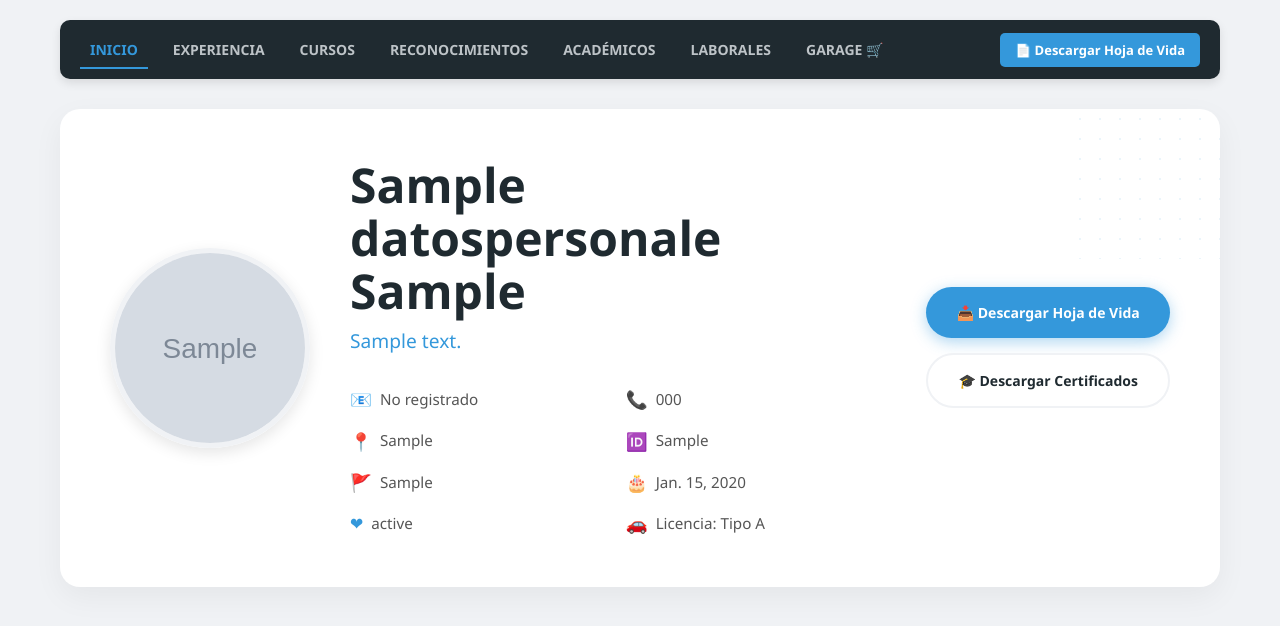
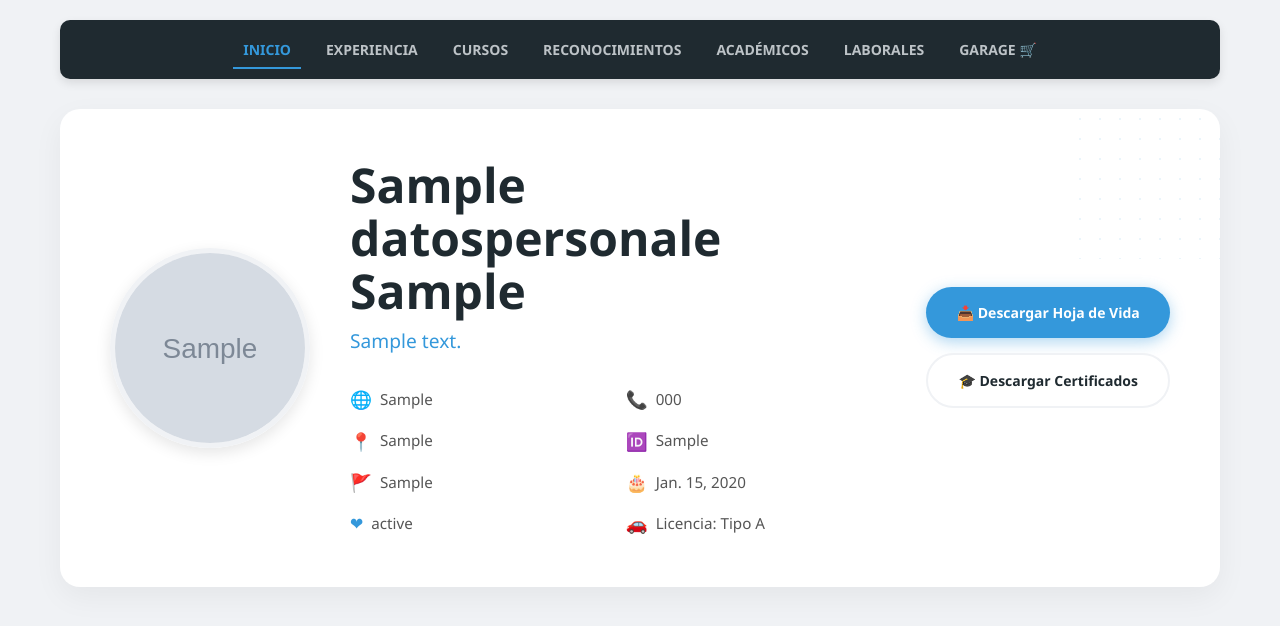
Before and after one commit to JeanCarpio/mi-cv-django, a Django app: page /hoja-de-vida/ in a window 1280 px wide. Shown: the top 626 px of the page. Run offline with Django 5.2, Linux system fonts and the light colour scheme; tables that the repository leaves empty hold one stand-in row (values such as "Sample post"); grey boxes marked "Sample" are stand-in pictures.

Commit message:
Diseño mejorado

```diff
--- a/cv/templates/cv/home.html
+++ b/cv/templates/cv/home.html
@@ -9,7 +9,7 @@
         padding: 15px 20px;
         border-radius: 10px;
         display: flex;
-        justify-content: space-between; /* Separa items a los extremos */
+        justify-content: center; /* Centrado completo ya que quitamos el botón derecho */
         align-items: center;
         flex-wrap: wrap;
         gap: 15px;
@@ -41,20 +41,12 @@
         background-color: #3498db; position: absolute; bottom: -5px; left: 0;
     }
 
-    /* Botón destacado en el menú */
-    .btn-download-nav {
-        background-color: #3498db; color: white; padding: 8px 15px;
-        border-radius: 5px; text-decoration: none; font-weight: bold; font-size: 13px;
-        transition: background 0.3s;
-    }
-    .btn-download-nav:hover { background-color: #2980b9; }
-
     /* --- CONTENIDO --- */
     .tab-content { display: none; animation: fadeIn 0.5s ease; }
     .tab-content.active { display: block; }
     @keyframes fadeIn { from { opacity: 0; transform: translateY(10px); } to { opacity: 1; transform: translateY(0); } }
 
-    /* --- TARJETA DE PERFIL--- */
+    /* --- TARJETA DE PERFIL (ESTILO JANDRY) --- */
     .profile-card {
         background-color: white;
         border-radius: 20px;
@@ -68,7 +60,7 @@
         overflow: hidden;
     }
 
-    /* Decoración de fondo (puntos/lineas) */
+    /* Decoración de fondo */
     .profile-card::before {
         content: ''; position: absolute; top: 0; right: 0; width: 150px; height: 150px;
         background: radial-gradient(circle, #3498db 10%, transparent 10.5%);
@@ -107,6 +99,10 @@
     .data-item b { color: #1f2a30; }
     .icon { color: #3498db; font-size: 1.1rem; }
 
+    /* Enlaces dentro de los datos */
+    .data-link { color: #555; text-decoration: none; transition: color 0.2s; }
+    .data-link:hover { color: #3498db; }
+
     /* Columna Botones (Derecha) */
     .profile-actions {
         flex: 0 0 auto;
@@ -138,7 +134,7 @@
     .btn-secondary-action:hover { background-color: #f0f2f5; border-color: #d1d5db; }
 
 
-    /* --- ESTILOS DE BLOQUES (Experiencia, Cursos, etc.) --- */
+    /* --- ESTILOS DE BLOQUES --- */
     .section-container {
         background: white; padding: 40px; border-radius: 15px; box-shadow: 0 5px 20px rgba(0,0,0,0.05);
     }
@@ -161,7 +157,7 @@
     .info-prod { padding: 15px; }
     .btn-whatsapp { display: block; width: 100%; background: #25D366; color: white; text-align: center; padding: 8px; border-radius: 5px; text-decoration: none; font-weight: bold; margin-top: 10px; }
 
-    /* Responsive Profile Card */
+    /* Responsive */
     @media (max-width: 900px) {
         .profile-card { flex-direction: column; text-align: center; padding: 30px; }
         .data-grid { grid-template-columns: 1fr; text-align: left; }
@@ -179,10 +175,6 @@
         <button class="tab-btn" onclick="openTab(event, 'academicos')">Académicos</button>
         <button class="tab-btn" onclick="openTab(event, 'laborales')">Laborales</button>
         <button class="tab-btn" onclick="openTab(event, 'garage')">Garage 🛒</button>
-    </div>
-
-    <div>
-        <a href="{% url 'cv_pdf' %}" class="btn-download-nav">📄 Descargar Hoja de Vida</a>
     </div>
 </div>
 
@@ -202,7 +194,13 @@
             <div class="profile-desc">{{ perfil.descripcionperfil }}</div>
 
             <div class="data-grid">
-                <div class="data-item"><span class="icon">📧</span> <span>{{ perfil.email|default:"No registrado" }}</span></div>
+                <div class="data-item">
+                    <span class="icon">🌐</span>
+                    <a href="{{ perfil.sitioweb }}" target="_blank" class="data-link">
+                        {{ perfil.sitioweb|default:"No registrado" }}
+                    </a>
+                </div>
+
                 <div class="data-item"><span class="icon">📞</span> <span>{{ perfil.telefonofijo }}</span></div>
                 <div class="data-item"><span class="icon">📍</span> <span>{{ perfil.direcciondomiciliaria }}</span></div>
                 <div class="data-item"><span class="icon">🆔</span> <span>{{ perfil.numerocedula }}</span></div>
```
